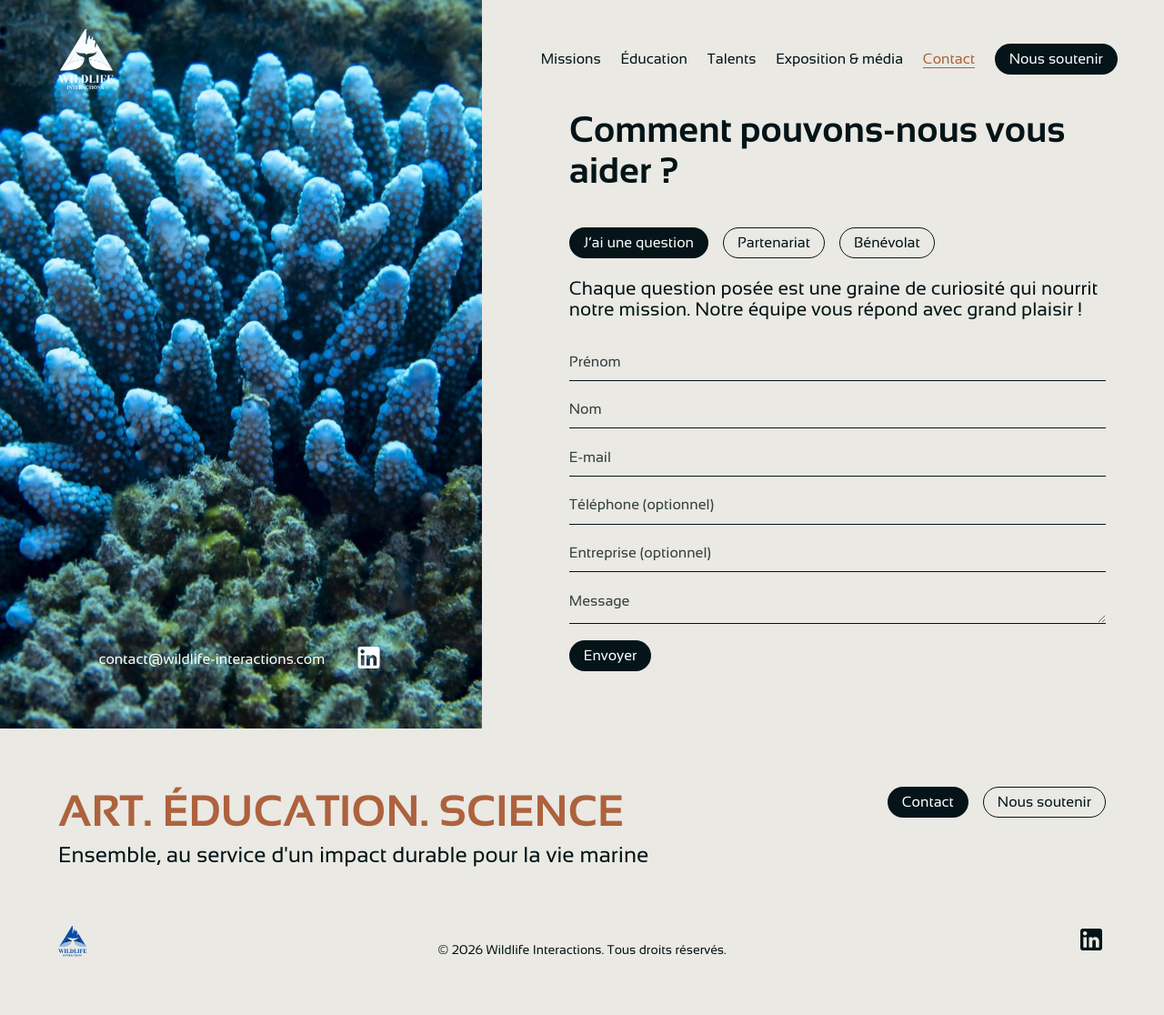
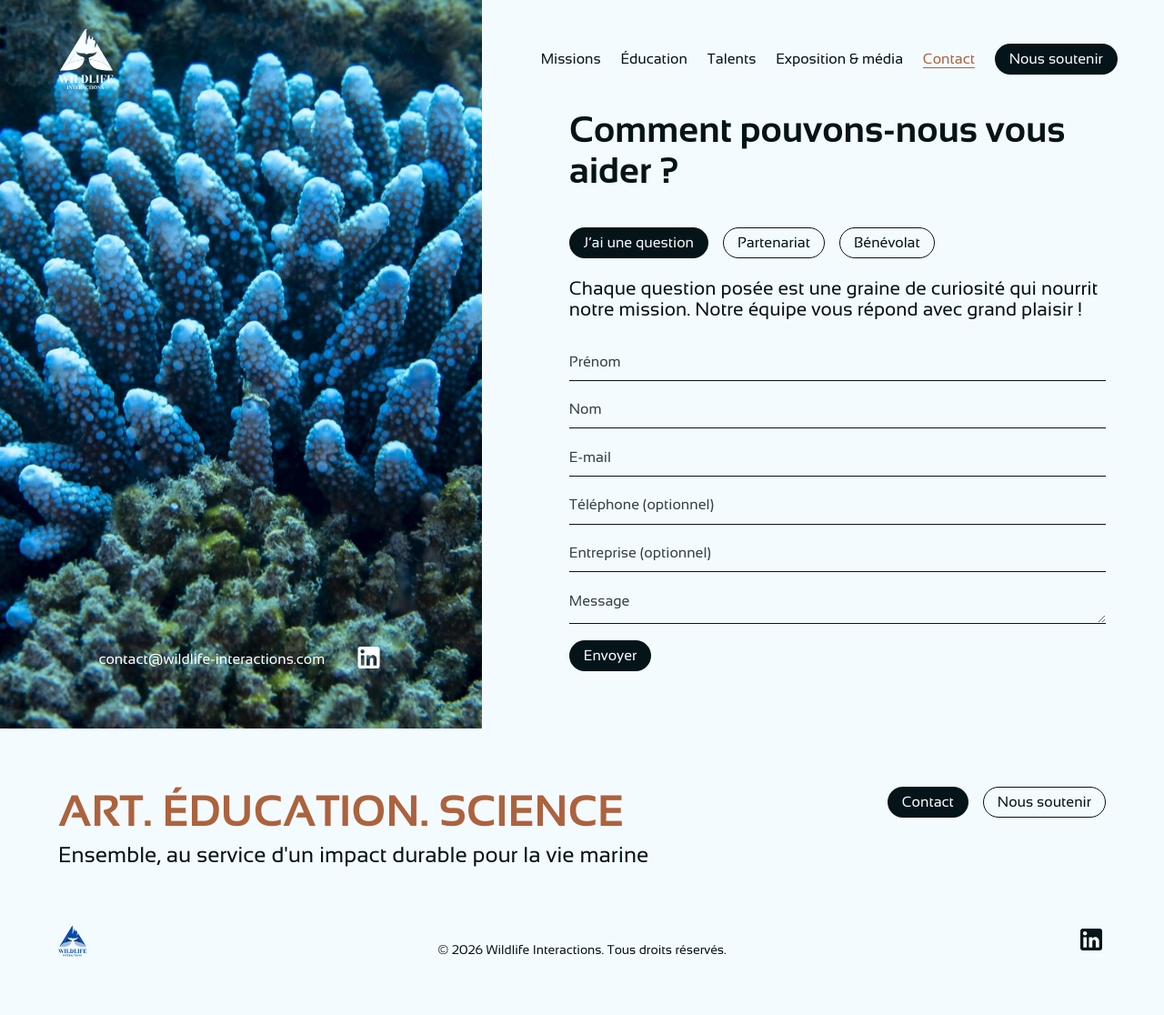
Before and after one commit to ycp3938-jpg/wildlife-interactions, a PHP site: page /contact.html in a window 1280 px wide. Shown: the whole page at 91% size. Run offline with PHP 8.4, Linux system fonts and the light colour scheme.

Commit message:
Restore the original light background #f4fbfe
Back to the colour used before the Cartier-inspired changes.

Co-Authored-By: Claude Opus 5.5 <noreply@anthropic.com>

```diff
--- a/css/pages/contact.css
+++ b/css/pages/contact.css
@@ -9,7 +9,7 @@
   grid-template-columns: minmax(0, 720fr) minmax(0, 976fr);
   column-gap: var(--gap-sm);
   min-height: max(100svh, 900px);
-  background: var(--surface-secondary-high); /* light version: right panel (warm grey) */
+  background: var(--surface-secondary-high); /* light version: right panel (#f4fbfe) */
   color: var(--surface-secondary-on-secondary);
 }
 
--- a/css/tokens.css
+++ b/css/tokens.css
@@ -15,9 +15,9 @@
   --surface-primary-highlight-orange-dark: #ad623e;
 
   /* ---- Surface / secondary (light) ---- */
-  --surface-secondary-lowest: #ffffff; /* no longer used: backgrounds use surface-secondary-high */
+  --surface-secondary-lowest: #ffffff; /* no longer used: backgrounds use surface-secondary-high (#f4fbfe) */
   --surface-secondary-medium: #f9fdff;
-  --surface-secondary-high: #eae9e3; /* light page background: warm grey, from the cartier.com/intothewild photos (was #f4fbfe) */
+  --surface-secondary-high: #f4fbfe;
   --surface-secondary-on-secondary: #041418;
   --surface-secondary-on-secondary-80: rgba(4, 20, 24, 0.8);
   --surface-secondary-on-secondary-50: rgba(4, 20, 24, 0.5);
```
